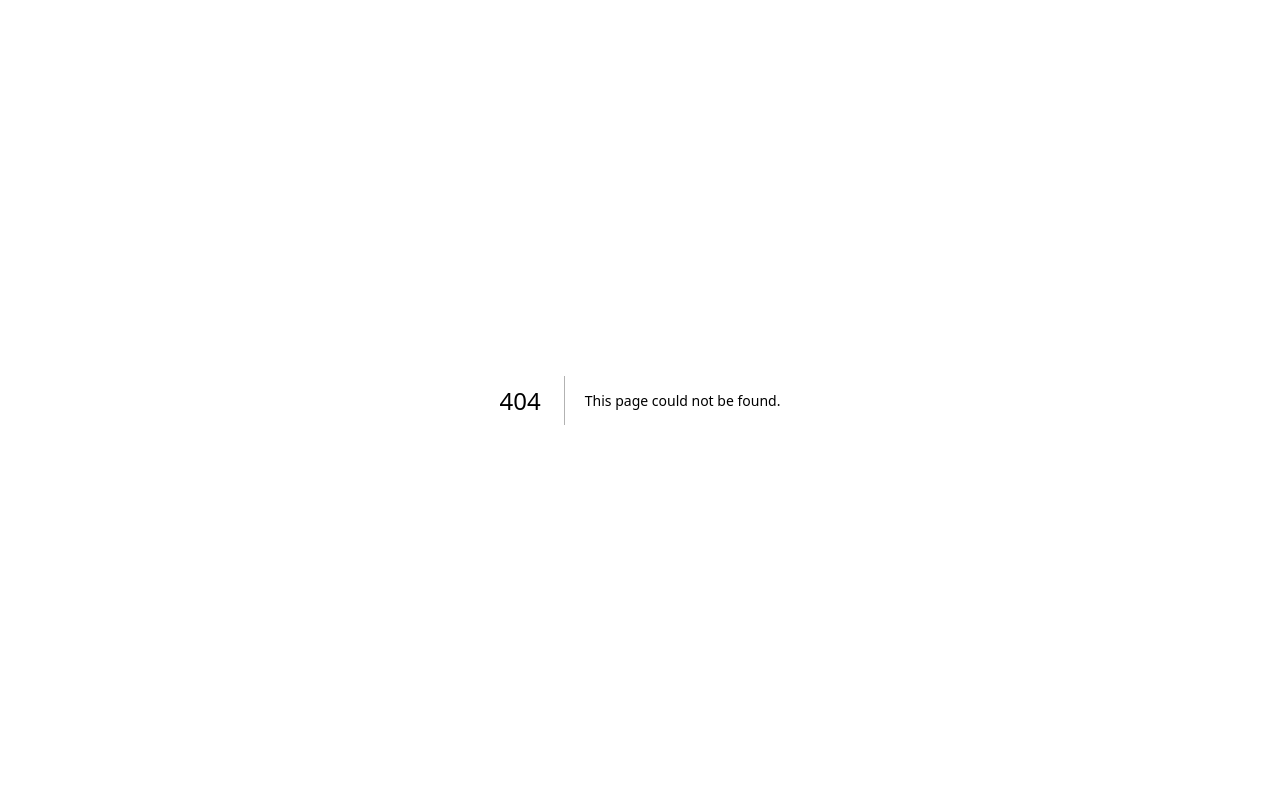
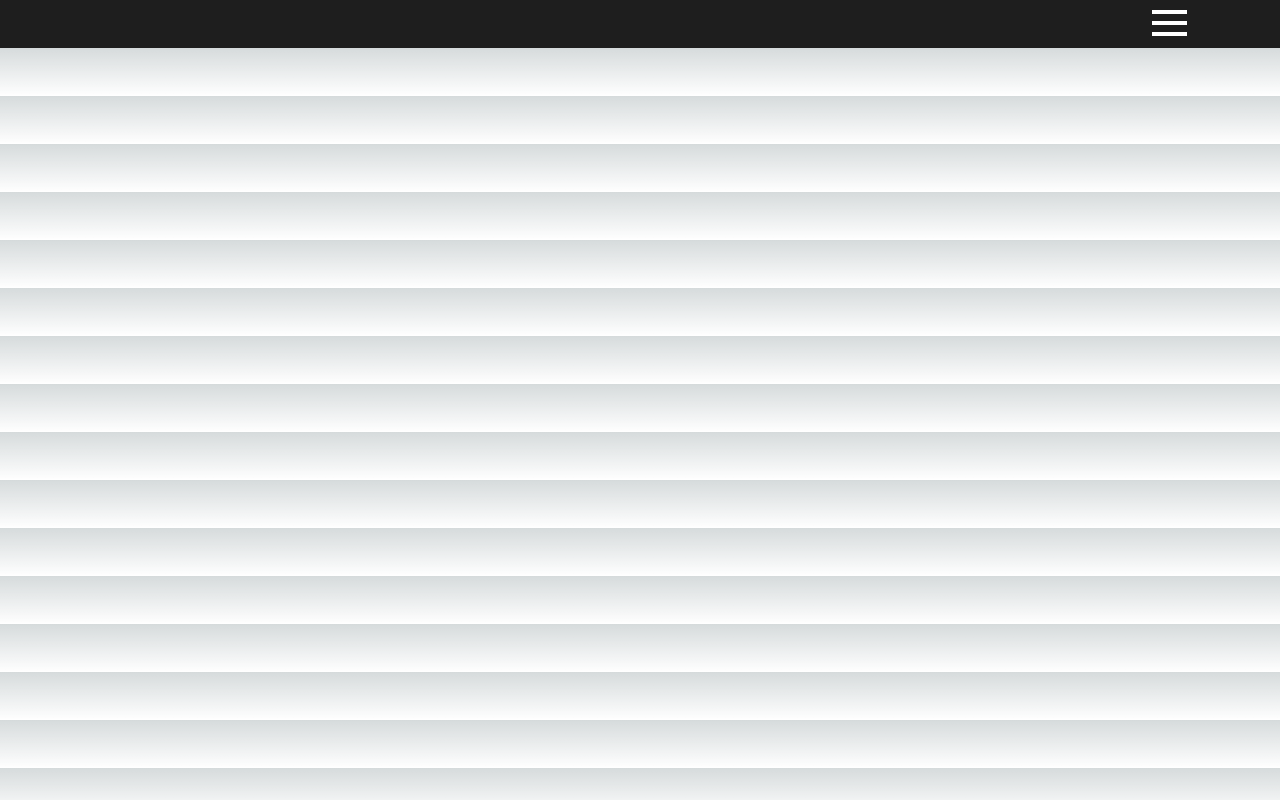
Before and after one commit to kelsoncamargo/my-portfolio, a Next.js app: page /tmp in a window 1280 px wide. Before the commit this address had no page. Built offline with nearby package versions, Linux system fonts and the light colour scheme.

Commit message:
fix: refactoringa, day 29/03/2023

```diff
--- /dev/null
+++ b/components/header/header.tsx
@@ -0,0 +1,43 @@
+//IMPORTS
+    import styles from '@/styles/Header/Header.module.css'
+    import { useState } from 'react'
+//IMPORTS
+
+
+export default function Header(){
+    //VARIABLES
+        const [toggleBurger, setToggleBurger] = useState('')
+    //VARIABLES
+
+    //FUNCTIONS
+        function toggleBoxBurger(param: any){
+            switch(param){
+                case '':
+                    setToggleBurger(styles.toggleBurger)
+                break
+                case styles.toggleBurger:
+                    setToggleBurger(styles.backBurger)
+                break
+                case styles.backBurger:
+                    setToggleBurger(styles.toggleBurger)
+                break
+            }
+        }
+    //FUNCTIONS
+
+
+    return(
+        <header id={styles.header}>
+            <div id={styles.boxTitle}>
+
+            </div>
+            <nav id={styles.nav} className={toggleBurger}>
+                <div id={styles.boxBurger} onClick={()=>{toggleBoxBurger(toggleBurger)}} className={toggleBurger}>
+                    <div id={styles.burger1} className={styles.burger}></div>
+                    <div id={styles.burger2} className={styles.burger}></div>
+                    <div id={styles.burger3} className={styles.burger}></div>
+                </div>
+            </nav>
+        </header>
+    )
+}
--- /dev/null
+++ b/pages/tmp.tsx
@@ -0,0 +1,9 @@
+import Header from '../components/header/header'
+
+export default function tmp(){
+    return (
+        <div>
+            <Header></Header>
+        </div>
+    )
+}
--- /dev/null
+++ b/styles/Header/Header.module.css
@@ -0,0 +1,123 @@
+#header{
+    background-color: #1E1E1E;
+    width: 100vw;
+    height: 48px;
+    display: flex;
+}
+
+#boxTitle{
+    width: 40vw;
+    height: 48px;
+}
+
+#nav{
+    width: 60vw;
+    height: 48px;
+    transition: all 1s;
+}
+
+#boxBurger{
+    margin-top: 10px;
+    margin-left: 50vw;
+}
+
+.burger{
+    width: 35px;
+    height: 4px;
+    background-color: #ffffff;
+    margin: 7px 0;
+}
+
+.toggleBurger{
+    padding-top: 3px;
+}
+
+.toggleBurgerd > #boxBurger{
+    padding-top: 5px;
+}
+
+.toggleBurger > #burger1{
+    animation: forwards toggleBurger1 1s;
+    animation-delay: 1s;
+}
+
+.toggleBurger > #burger2{
+    animation: forwards toggleBurger2 1s;
+}
+
+.toggleBurger > #burger3{
+    animation: forwards toggleBurger3 1s;
+    animation-delay: 1s;
+}
+
+@keyframes toggleBurger1{
+    0%{
+        transform: rotate(0deg);
+    }100%{
+        transform: rotate(45deg);
+    }
+}
+
+@keyframes toggleBurger2{
+    0%{
+        opacity: 1;
+    }100%{
+        margin-bottom: -11px;
+        margin-top: -11px;
+        opacity: 0;
+    }
+}
+
+@keyframes toggleBurger3{
+    0%{
+        transform: rotate(0deg);
+    }100%{
+        transform: rotate(-45deg);
+
+    }
+}
+
+
+
+
+
+.backBurger > #burger1{
+    animation: forwards backBurger1 0.5s;
+}
+
+.backBurger > #burger2{
+    animation: forwards backBurger2 2.5s;
+}
+
+.backBurger > #burger3{
+    animation: forwards backBurger3 0.5s;
+}
+
+@keyframes backBurger1{
+    0%{
+        transform: rotate(45deg);
+    }100%{
+        transform: rotate(0deg);
+    }
+}
+
+@keyframes backBurger2{
+    0%{
+        margin-top: -4px;
+        margin-bottom: -4px;
+        opacity: 0;
+    }100%{
+        margin-top: 6px;
+        margin-bottom: 6px;
+        opacity: 1;
+    }
+}
+
+@keyframes backBurger3{
+    0%{
+        transform: rotate(-45deg);
+    }100%{
+        transform: rotate(0deg);
+
+    }
+}
--- a/styles/Home.module.css
+++ b/styles/Home.module.css
@@ -12,6 +12,7 @@
   font-family: 'Inter', sans-serif;
   display: flex;
   align-items: center;
+  height: 48px;
 }
 
 #titleBox{
@@ -72,7 +73,9 @@
   background-color: #000000b7;
 }
 
-#navLinksID
+#navLinksID{
+ width: 100%;
+}
 
 #listLinks{
   display: 0;
@@ -98,3 +101,25 @@
 .listNavToggle > #listLinks{
   display: flex;
 }
+
+
+@media(min-width:700px){
+  #burgerBox{
+    display: none;
+  }
+  .linksNavNoToggle{
+    position: static;
+    height: 48px;
+    width: auto;
+    background-color: #1E1E1E;
+  }
+  #listLinks{
+    display: flex;
+    align-items: center;
+    justify-content: space-evenly;
+    flex-direction: row;
+    height: 48px;
+    padding: 0;
+    margin-top: 10px;
+  }
+}
```
Also changed, not shown: pages/index.tsx (+24 -2 lines).
